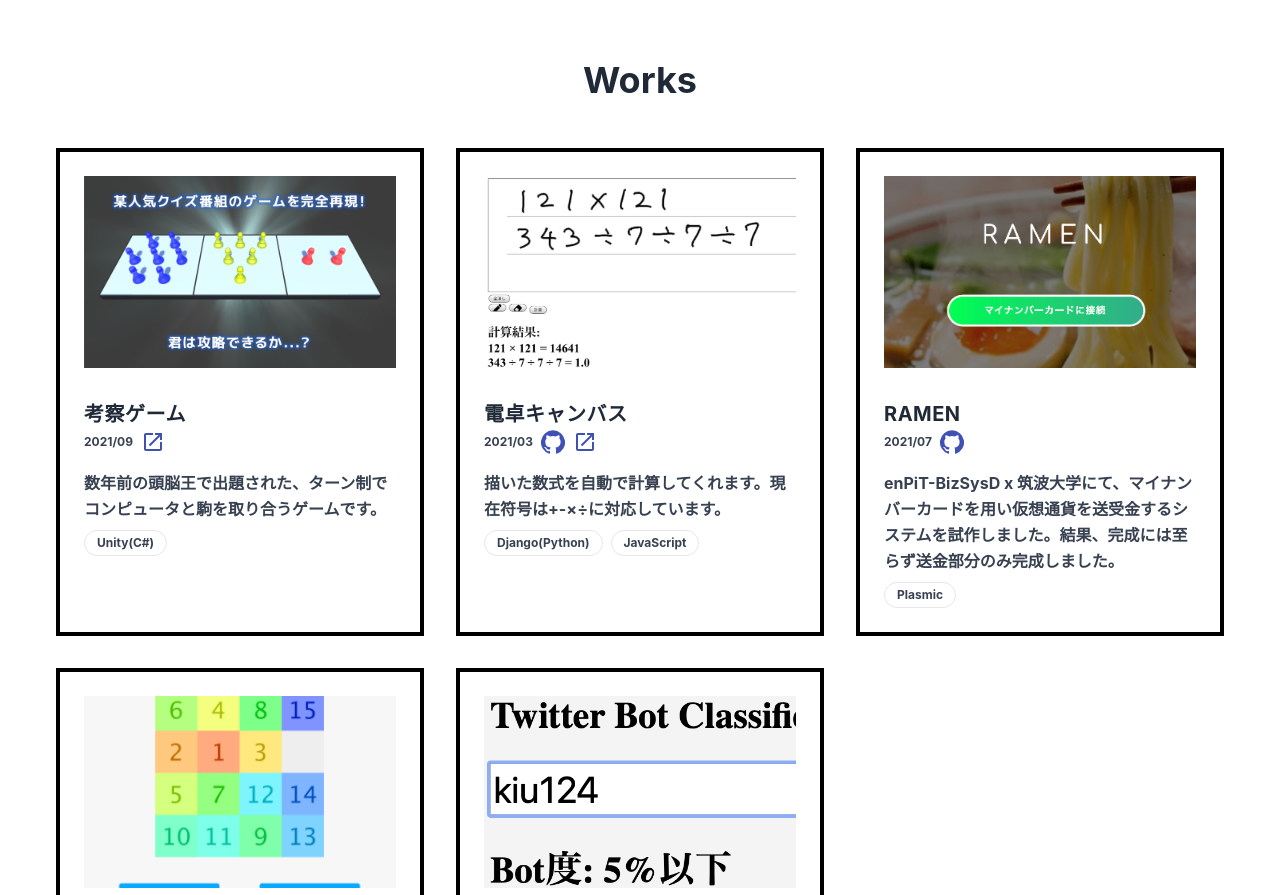
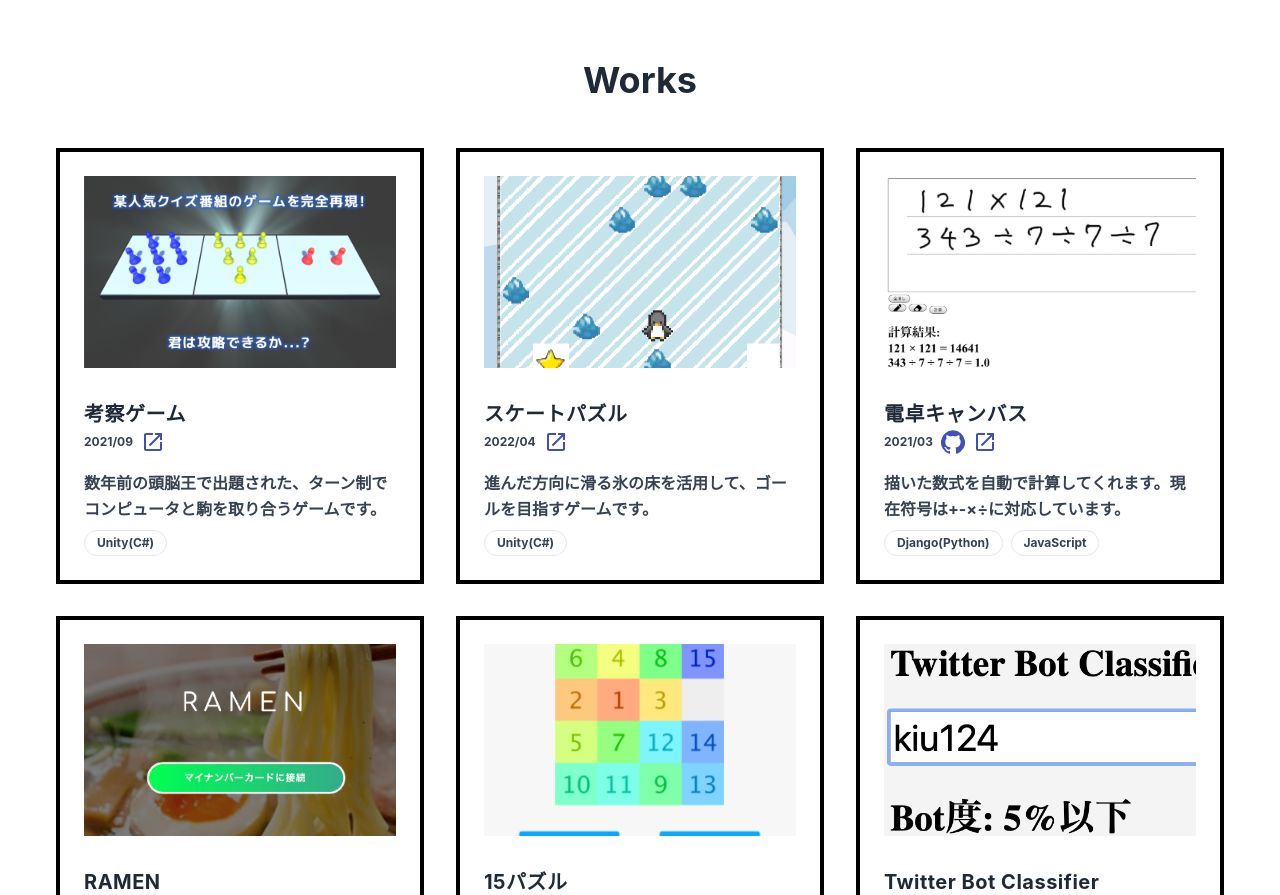
Before and after one commit to nope0124/portfolio, a React (Create React App) app: page / in a window 1280 px wide. Shown: the part 1380-2275 px from the top of the page. Built offline with nearby package versions, Linux system fonts and the light colour scheme.

Commit message:
:sparkles: SkatePuzzle

```diff
--- a/src/components/Works.tsx
+++ b/src/components/Works.tsx
@@ -2,6 +2,7 @@ import React from "react"
 import TwitterBotClassifier from '../static/images/works/twitter_bot_classifier.jpg'
 import CalculatorCanvas from '../static/images/works/calculator_canvas.jpg'
 import MisereNim from '../static/images/works/misere_nim.jpg'
+import SkatePuzzle from '../static/images/works/skate_puzzle.png'
 import FifteenPuzzle from '../static/images/works/fifteen_puzzle.jpg'
 import Ramen from '../static/images/works/ramen.jpg'
 
@@ -76,6 +77,16 @@ const Works = () => {
           />
 
           <Card
+            title="スケートパズル"
+            src={SkatePuzzle}
+            alt="スケートパズル"
+            description="進んだ方向に滑る氷の床を活用して、ゴールを目指すゲームです。"
+            links={{"GitHub": "", "External": "https://apps.apple.com/au/app/skate-puzzle/id1617595229"}}
+            tags={["Unity(C#)"]}
+            date="2022/04"
+          />
+
+          <Card
             title="電卓キャンバス"
             src={CalculatorCanvas}
             alt="電卓キャンバス"
```
Also changed, not shown: src/static/images/works/skate_puzzle.png (added).
